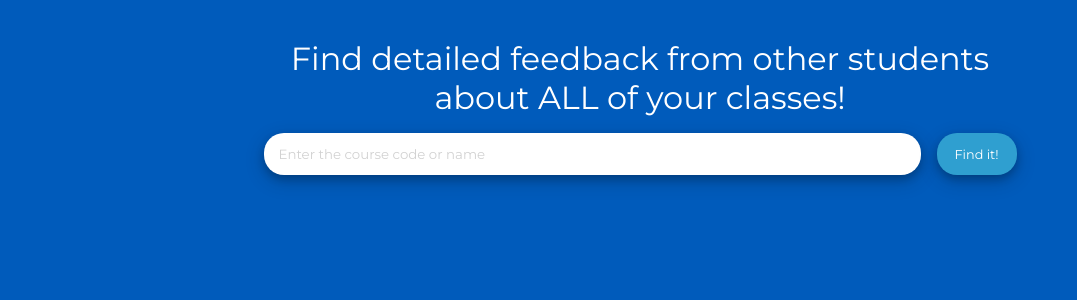
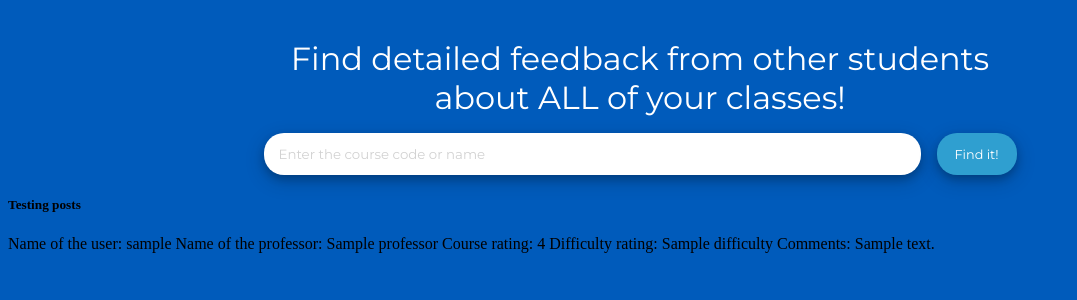
Before and after one commit to ELPhanNYC/Rate-My-Class, a Flask app: template templates/index.html in a window 1280 px wide. Shown: the part 226-526 px from the top of the page, without its empty margins (0-1077 px from the left). Run offline with Flask 3, Linux system fonts and the light colour scheme; the template is opened without the code that fills it: most values are stand-ins (such as "Sample title", 1, 10 or a date in 2020); some libraries are stand-ins or nearby versions.

Commit message:
update frontend to show posts on db. Todo: beautify the rating posts

```diff
--- a/server.py
+++ b/server.py
@@ -18,7 +18,18 @@
 def index_page():
     #UPDATE pass in username for authenticated user to the index page
     #TODO: beautify the frontend
-    content = render_template('index.html', is_authed = request.cookies.get("auth_token"), username = 'test')
+    #verify user using authentication token
+    is_authed = request.cookies.get("auth_token")
+    hashed_token = hashlib.sha256(is_authed.encode())
+    hashed_bytes = hashed_token.digest()
+    auth_obj = users.find_one({"auth_token" : hashed_bytes})
+    username = ""
+    rating_posts = []
+    if auth_obj:
+        username = auth_obj['username']
+        cursor_post = posts.find({})
+        rating_posts = [post for post in cursor_post]
+    content = render_template('index.html', is_authed = request.cookies.get("auth_token"), username = username, posts = rating_posts)
     resp = make_response(content)
     resp.headers['X-Content-Type-Options'] = 'nosniff'
     return resp
--- a/templates/index.html
+++ b/templates/index.html
@@ -28,7 +28,10 @@
                 <div class="register">Register</div>
             </a>
             {% endif %}
+
+
         </div>
+
     </div>
 
     <div class="search-element">
@@ -41,4 +44,19 @@
         </div>
     </div>
 
+    {% for post in posts %}
+    <div class="card">
+        <h5 class="card-header">Testing posts</h5>
+        <div class="card-body">
+            <p class="card-text">
+                Name of the user: {{post['username']}}
+                Name of the professor: {{post['professor']}}
+                Course rating: {{post['rating']}}
+                Difficulty rating: {{post['difficulty']}}
+                Comments: {{post['comments']}}
+            </p>
+        </div>
+    </div>
+    {% endfor %}
+
 {% endblock %}
```
